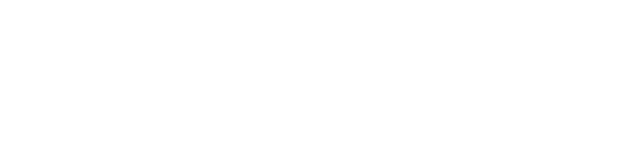
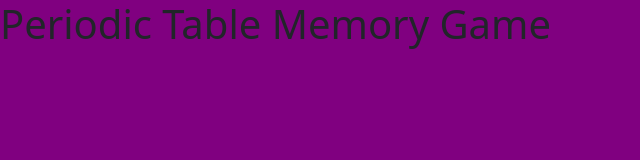
Before and after one commit to RhiH/periodic_flip_game, a website: page index.html in a window 1280 px wide. Shown: the whole page, without its empty margins (0-640 px from the left). Drawn offline with nearby package versions, Linux system fonts and the light colour scheme.

Commit message:
add in test css and title in html

```diff
--- a/assets/css/style.css
+++ b/assets/css/style.css
@@ -3,3 +3,7 @@
     padding: 0;
     box-sizing: border-box;
 }
+
+body{
+    background-color: purple;
+}
--- a/index.html
+++ b/index.html
@@ -6,9 +6,10 @@
     <meta name="viewport" content="width=device-width, initial-scale=1.0">
     <link href="https://cdn.jsdelivr.net/npm/bootstrap@5.1.3/dist/css/bootstrap.min.css" rel="stylesheet"ntegrity="sha384-1BmE4kWBq78iYhFldvKuhfTAU6auU8tT94WrHftjDbrCEXSU1oBoqyl2QvZ6jIW3" crossorigin="anonymous">
     <link rel="stylesheet" href="/assets/css/style.css">
-    <title>Document</title>
+    <title>Periodic Table Memory Game</title>
 </head>
 <body>
+    <h1>Periodic Table Memory Game</h1>
     <section</section>
     <script src="/assets/js/script.js"></script>
 
```
